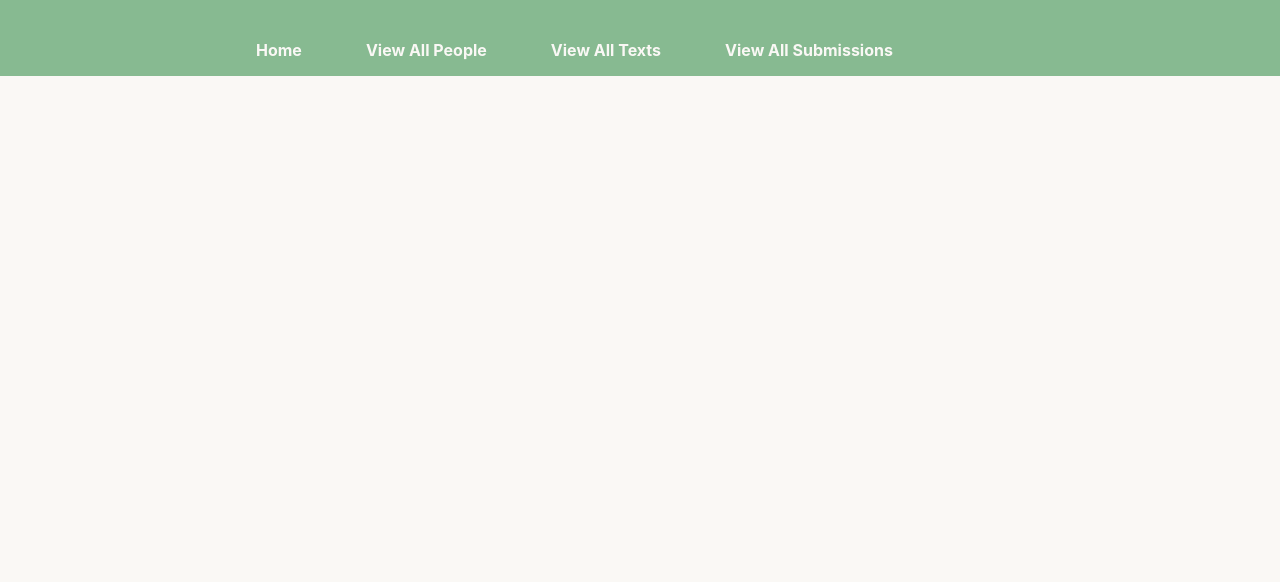
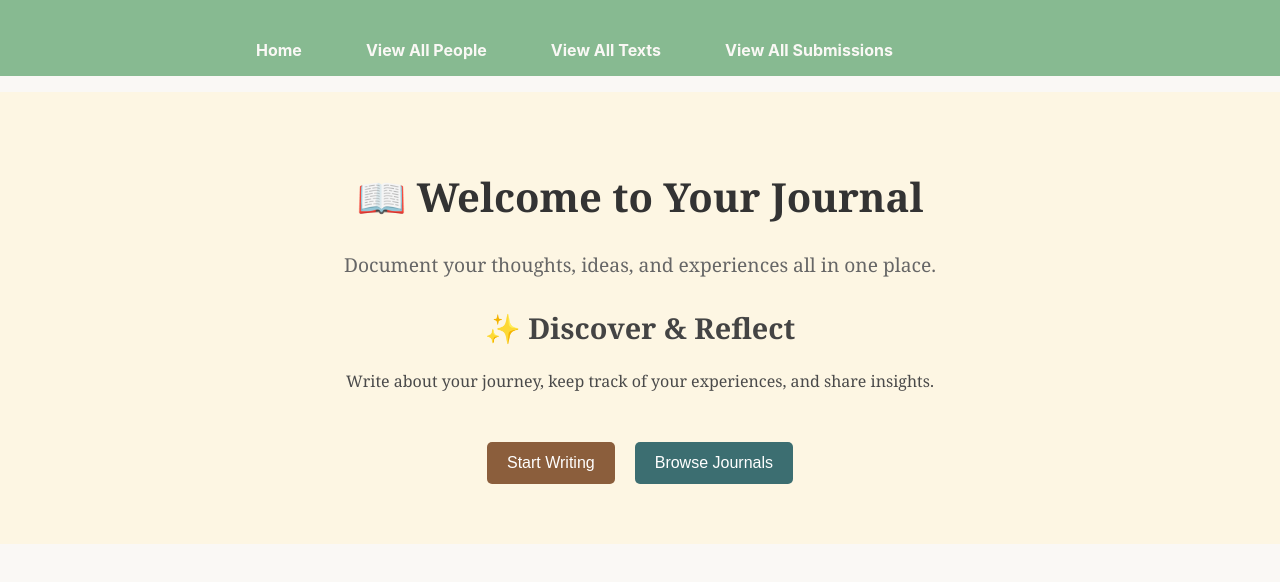
Before and after one commit to IamtherealBrian/404-error-not-found-frontend, a React (Create React App) app: page / in a window 1280 px wide. Shown: the top 582 px of the page. Built offline with nearby package versions, Linux system fonts and the light colour scheme; no server answers.

Commit message:
Updates on Home Page design

```diff
--- a/src/App.js
+++ b/src/App.js
@@ -8,6 +8,7 @@ import {
 
 import './App.css';
 
+import Home from './Components/Home';
 import Navbar from './Components/Navbar';
 import People from './Components/People';
 import Texts from './Components/Texts';
@@ -24,7 +25,8 @@ function App() {
       <Routes>
         {/* For a different home page, do:
          <Route index element={<Login />} /> */}
-        <Route path="people" element={<People />} />
+          <Route index element={<Home />} />
+          <Route path="people" element={<People />} />
         <Route path="people/:name" element={<PersonPage />} />
         <Route path="/texts" element={<Texts />} />
       </Routes>
--- /dev/null
+++ b/src/Components/Home/Home.css
@@ -0,0 +1,55 @@
+.home-container {
+    text-align: center;
+    padding: 50px;
+    font-family: 'Georgia', serif;
+    background-color: #fdf6e3;
+    color: #4a4a4a;
+}
+
+.home-header h1 {
+    font-size: 2.5rem;
+    font-weight: bold;
+    color: #333;
+}
+
+.home-header p {
+    font-size: 1.2rem;
+    color: #666;
+}
+
+.home-intro {
+    margin-top: 30px;
+}
+
+.home-intro h2 {
+    font-size: 1.8rem;
+    color: #444;
+}
+
+.home-actions {
+    margin-top: 40px;
+}
+
+.journal-button, .browse-button {
+    background-color: #8b5e3c;
+    color: white;
+    border: none;
+    padding: 12px 20px;
+    margin: 10px;
+    font-size: 1rem;
+    cursor: pointer;
+    border-radius: 5px;
+    transition: all 0.3s ease;
+}
+
+.journal-button:hover {
+    background-color: #6a412a;
+}
+
+.browse-button {
+    background-color: #3c6e71;
+}
+
+.browse-button:hover {
+    background-color: #2a4e52;
+}
--- /dev/null
+++ b/src/Components/Home/Home.jsx
@@ -0,0 +1,25 @@
+import React from 'react';
+import './Home.css';
+
+function Home() {
+    return (
+        <div className="home-container">
+            <header className="home-header">
+                <h1>📖 Welcome to Your Journal</h1>
+                <p>Document your thoughts, ideas, and experiences all in one place.</p>
+            </header>
+
+            <section className="home-intro">
+                <h2>✨ Discover & Reflect</h2>
+                <p>Write about your journey, keep track of your experiences, and share insights.</p>
+            </section>
+
+            <section className="home-actions">
+                <button className="journal-button">Start Writing</button>
+                <button className="browse-button">Browse Journals</button>
+            </section>
+        </div>
+    );
+}
+
+export default Home;
--- /dev/null
+++ b/src/Components/Home/index.js
@@ -0,0 +1,3 @@
+import Home from './Home';
+
+export default Home;
--- a/src/Components/Texts/Texts.jsx
+++ b/src/Components/Texts/Texts.jsx
@@ -77,16 +77,17 @@ AddTextForm.propTypes = {
   setError: propTypes.func.isRequired,
 };
 
-// Component to render an individual text entry
 function TextItem({ text, fetchTexts }) {
-  // Destructure the properties of the text entry.
-  const { key, title, text: content } = text;
+    console.log("Rendering TextItem, key:", text.key); // Debug log
 
     const deleteText = () => {
-        console.log("Attempting to delete key:", key); // Debug log
-
+        console.log("Attempting to delete key:", text.key); // Debug log
+        if (!text.key || text.key === "undefined") {
+            console.error("Error: key is undefined!");
+            return;
+        }
         axios
-            .delete(`${TEXT_DELETE_ENDPOINT}?key=${encodeURIComponent(key)}`) // URL 传参
+            .delete(`${TEXT_DELETE_ENDPOINT}?key=${encodeURIComponent(text.key)}`)
             .then(fetchTexts)
             .catch((error) => {
                 console.error("Delete request failed:", error.response ? error.response.data : error.message);
@@ -94,13 +95,15 @@ function TextItem({ text, fetchTexts }) {
     };
 
     return (
-    <div className="text-item">
-      <h2>{title}</h2>
-      <p>{content}</p>
-      <button onClick={deleteText}>Delete Text</button>
-    </div>
-  );
+        <div className="text-item">
+            <h2>{text.title}</h2>
+            <p>{text.text}</p>
+            <button onClick={deleteText}>Delete Text</button>
+        </div>
+    );
 }
+
+
 
 TextItem.propTypes = {
   text: propTypes.shape({
@@ -140,7 +143,6 @@ function Texts() {
 
             let textsArray = Array.isArray(data) ? data : textsObjectToArray(data);
 
-            // 去重：基于 key 过滤重复项
             const uniqueTexts = Array.from(new Map(textsArray.map(item => [item.key, item])).values());
 
             console.log("Processed unique texts:", uniqueTexts); // Debug log
```
